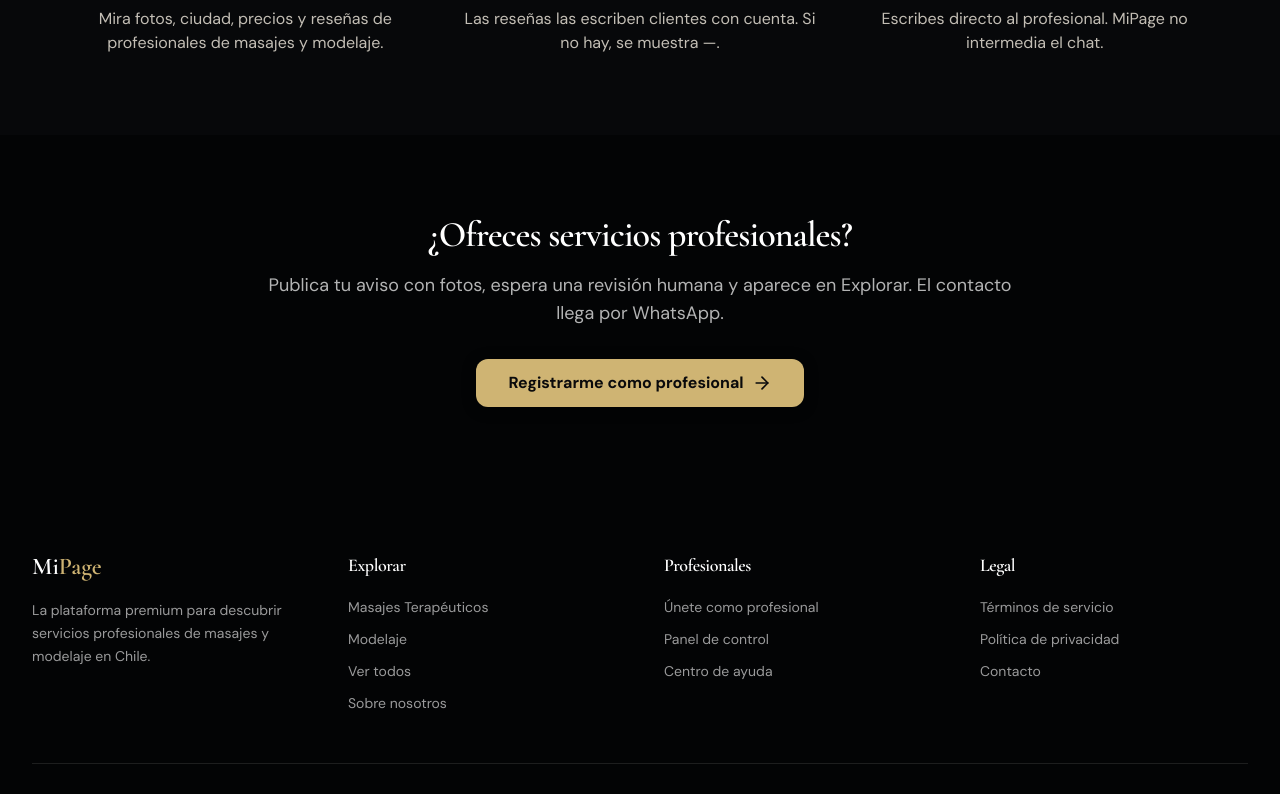
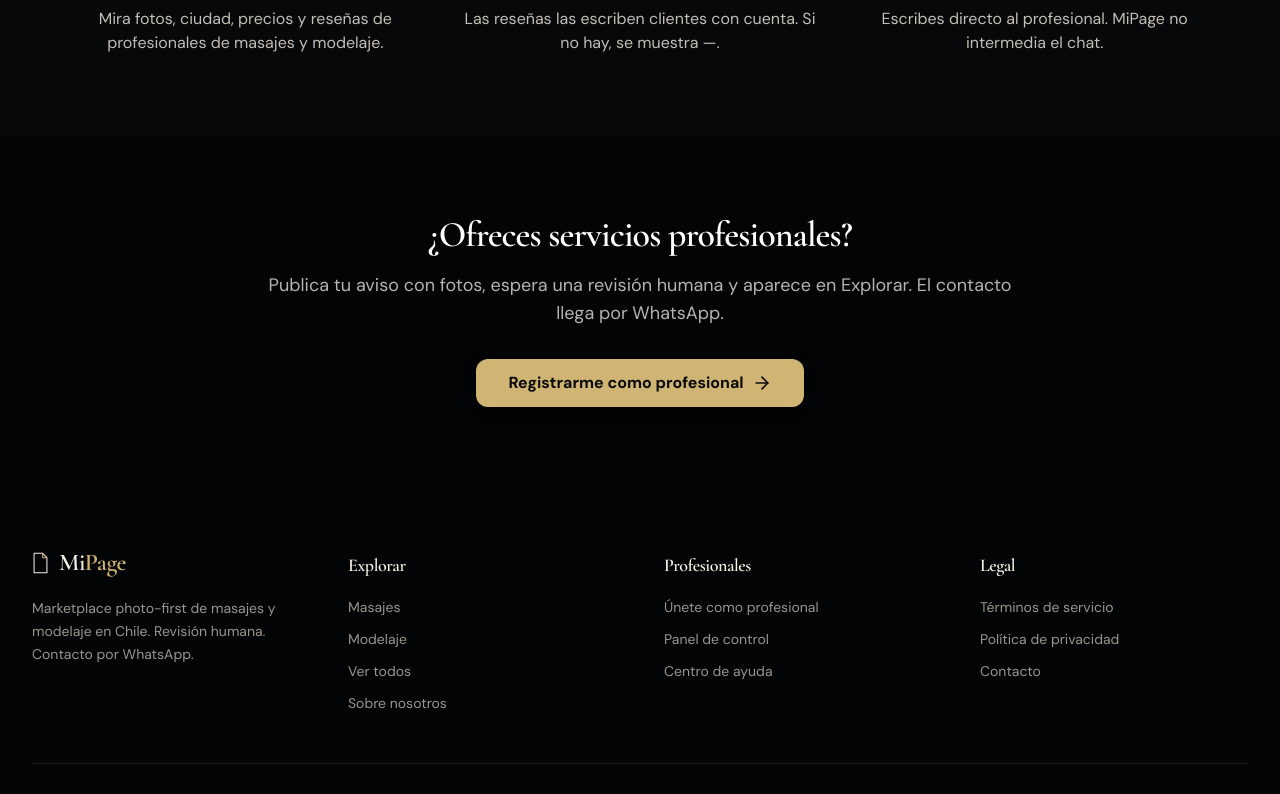
Before and after one commit to datanalytics86/MiPage, a Next.js app in the folder frontend/: page / in a window 1280 px wide. Shown: the part 2000-2794 px from the top of the page. Built offline with nearby package versions, Linux system fonts and the light colour scheme; no server answers; the database is empty.

Commit message:
feat(brand): page-fold mark and tactile header/footer signature

```diff
--- /dev/null
+++ b/frontend/src/components/layout/BrandMark.tsx
@@ -0,0 +1,43 @@
+import { cn } from '@/lib/utils'
+
+/**
+ * Portrait page with a gold dog-ear.
+ * Reads as "Page" without saying it. Not a square app glyph.
+ */
+export function BrandMark({
+  className,
+  wordmark = true,
+}: {
+  className?: string
+  wordmark?: boolean
+}) {
+  return (
+    <span className={cn('inline-flex items-center gap-2.5', className)}>
+      <svg
+        className="brand-mark h-[22px] w-[17px] shrink-0 text-foreground"
+        viewBox="0 0 20 26"
+        fill="none"
+        aria-hidden
+      >
+        <path
+          d="M2.4 1.6h10.1L17.6 6.7v17.7H2.4V1.6Z"
+          stroke="currentColor"
+          strokeWidth="1.2"
+          strokeLinejoin="round"
+        />
+        <path
+          d="M12.5 1.6v5.1h5.1"
+          className="text-gold"
+          stroke="currentColor"
+          strokeWidth="1.2"
+          strokeLinejoin="round"
+        />
+      </svg>
+      {wordmark ? (
+        <span className="font-display text-2xl font-semibold tracking-[-0.02em] text-foreground leading-none">
+          Mi<span className="text-gold">Page</span>
+        </span>
+      ) : null}
+    </span>
+  )
+}
--- a/frontend/src/components/layout/Footer.tsx
+++ b/frontend/src/components/layout/Footer.tsx
@@ -2,93 +2,87 @@ import React from 'react'
 import Link from 'next/link'
 import { Instagram, Mail } from 'lucide-react'
 import { siteConfig } from '@/lib/site'
+import { BrandMark } from '@/components/layout/BrandMark'
 
 export function Footer() {
   return (
-    <footer className="bg-background-dark text-white">
+    <footer className="bg-background-dark text-foreground">
       <div className="container-luxury py-12 lg:py-16">
         <div className="grid grid-cols-1 md:grid-cols-2 lg:grid-cols-4 gap-8 lg:gap-12">
-          {/* Brand */}
           <div className="space-y-4">
-            <Link href="/" className="inline-block">
-              <span className="font-display text-2xl font-semibold">
-                {siteConfig.name.slice(0, 2)}
-                <span className="text-gold">{siteConfig.name.slice(2)}</span>
-              </span>
+            <Link href="/" className="inline-block" aria-label="MiPage inicio">
+              <BrandMark />
             </Link>
-            <p className="text-white/60 text-sm leading-relaxed">
-              La plataforma premium para descubrir servicios profesionales de masajes y modelaje en Chile.
+            <p className="text-foreground-muted text-sm leading-relaxed max-w-xs">
+              Marketplace photo-first de masajes y modelaje en Chile. Revisión humana. Contacto por WhatsApp.
             </p>
           </div>
 
-          {/* Links */}
           <div>
             <h2 className="font-display text-lg font-semibold mb-4">Explorar</h2>
             <ul className="space-y-2">
               <li>
-                <Link href="/explorar/masajes" className="text-white/60 hover:text-gold transition-colors text-sm">
-                  Masajes Terapéuticos
+                <Link href="/explorar/masajes" className="text-foreground-muted hover:text-gold transition-colors text-sm">
+                  Masajes
                 </Link>
               </li>
               <li>
-                <Link href="/explorar/modelaje" className="text-white/60 hover:text-gold transition-colors text-sm">
+                <Link href="/explorar/modelaje" className="text-foreground-muted hover:text-gold transition-colors text-sm">
                   Modelaje
                 </Link>
               </li>
               <li>
-                <Link href="/explorar" className="text-white/60 hover:text-gold transition-colors text-sm">
+                <Link href="/explorar" className="text-foreground-muted hover:text-gold transition-colors text-sm">
                   Ver todos
                 </Link>
               </li>
               <li>
-                <Link href="/sobre-nosotros" className="text-white/60 hover:text-gold transition-colors text-sm">
+                <Link href="/sobre-nosotros" className="text-foreground-muted hover:text-gold transition-colors text-sm">
                   Sobre nosotros
                 </Link>
               </li>
             </ul>
           </div>
 
-          {/* Para Profesionales */}
           <div>
             <h2 className="font-display text-lg font-semibold mb-4">Profesionales</h2>
             <ul className="space-y-2">
               <li>
-                <Link href="/register?type=provider" className="text-white/60 hover:text-gold transition-colors text-sm">
+                <Link href="/register?type=provider" className="text-foreground-muted hover:text-gold transition-colors text-sm">
                   Únete como profesional
                 </Link>
               </li>
               <li>
                 <Link
                   href="/login?redirect=/dashboard"
-                  className="text-white/60 hover:text-gold transition-colors text-sm"
+                  className="text-foreground-muted hover:text-gold transition-colors text-sm"
                 >
                   Panel de control
                 </Link>
               </li>
               <li>
-                <Link href="/ayuda" className="text-white/60 hover:text-gold transition-colors text-sm">
+                <Link href="/ayuda" className="text-foreground-muted hover:text-gold transition-colors text-sm">
                   Centro de ayuda
                 </Link>
               </li>
             </ul>
           </div>
 
-          {/* Legal */}
           <div>
             <h2 className="font-display text-lg font-semibold mb-4">Legal</h2>
             <ul className="space-y-2">
               <li>
-                <Link href="/terminos" className="text-white/60 hover:text-gold transition-colors text-sm">
+                <Link href="/terminos" className="text-foreground-muted hover:text-gold transition-colors text-sm">
                   Términos de servicio
                 </Link>
               </li>
               <li>
-                <Link href="/privacidad" className="text-white/60 hover:text-gold transition-colors text-sm">
+                <Link href="/privacidad" className="text-foreground-muted hover:text-gold transition-colors text-sm">
                   Política de privacidad
                 </Link>
               </li>
               <li>
-                <Link href="/contacto" className="text-white/60 hover:text-gold transition-colors text-sm">
+                <Link href="/contacto" className="text-foreground-muted hover:text-gold transition-colors text-sm">
                   Contacto
                 </Link>
               </li>
@@ -96,9 +90,8 @@ export function Footer() {
           </div>
         </div>
 
-        {/* Bottom */}
         <div className="border-t border-white/10 mt-12 pt-8 flex flex-col md:flex-row justify-between items-center gap-4">
-          <p className="text-white/70 text-sm">
+          <p className="text-foreground-muted text-sm">
             © {new Date().getFullYear()} {siteConfig.name}. Todos los derechos reservados.
           </p>
           <div className="flex items-center space-x-4">
@@ -106,14 +99,14 @@ export function Footer() {
               href={siteConfig.social.instagram}
               target="_blank"
               rel="noopener noreferrer"
-              className="text-white/70 hover:text-gold transition-colors"
+              className="text-foreground-muted hover:text-gold transition-colors"
               aria-label="Instagram de MiPage"
             >
               <Instagram className="h-5 w-5" aria-hidden />
             </a>
             <a
               href={`mailto:${siteConfig.emails.contact}`}
-              className="text-white/70 hover:text-gold transition-colors"
+              className="text-foreground-muted hover:text-gold transition-colors"
               aria-label={`Email ${siteConfig.emails.contact}`}
             >
               <Mail className="h-5 w-5" aria-hidden />
--- a/frontend/src/components/layout/Header.tsx
+++ b/frontend/src/components/layout/Header.tsx
@@ -16,7 +16,7 @@ import {
 } from '@/components/ui/dropdown-menu'
 import { useAuth } from '@/contexts/AuthContext'
 import { cn } from '@/lib/utils'
-import { siteConfig } from '@/lib/site'
+import { BrandMark } from '@/components/layout/BrandMark'
 
 const navLinks = [
   { href: '/explorar', label: 'Explorar', match: (path: string) => path === '/explorar' },
@@ -46,21 +46,18 @@ export function Header() {
 
   const navLinkClass = (isActive: boolean) =>
     cn(
-      'transition-colors duration-200 font-medium relative py-1',
+      'transition-colors duration-base ease-premium font-medium relative py-1',
       isActive
-        ? 'text-gold after:absolute after:bottom-0 after:left-0 after:right-0 after:h-0.5 after:bg-gold after:rounded-full'
+        ? 'text-gold after:absolute after:bottom-0 after:left-0 after:right-0 after:h-px after:bg-gold'
         : 'text-foreground-secondary hover:text-gold'
     )
 
   return (
-    <header className="sticky top-0 z-50 w-full bg-background/95 backdrop-blur supports-[backdrop-filter]:bg-background/80 border-b border-border/50">
+    <header className="sticky top-0 z-50 w-full bg-background/90 backdrop-blur-md supports-[backdrop-filter]:bg-background/75 border-b border-white/[0.05]">
       <div className="container-luxury">
         <div className="flex h-16 items-center justify-between gap-4">
-          <Link href="/" className="flex items-center space-x-2 flex-shrink-0">
-            <span className="font-display text-2xl font-semibold text-foreground">
-              {siteConfig.name.slice(0, 2)}
-              <span className="text-gold">{siteConfig.name.slice(2)}</span>
-            </span>
+          <Link href="/" className="flex-shrink-0" aria-label="MiPage inicio">
+            <BrandMark />
           </Link>
 
           <nav className="hidden lg:flex items-center space-x-8">
@@ -81,13 +78,13 @@ export function Header() {
               placeholder="Buscar..."
               value={headerSearch}
               onChange={(e) => setHeaderSearch(e.target.value)}
-              className="pl-9 h-9 text-sm rounded-xl bg-muted/50 border-transparent focus-visible:border-gold/30"
+              className="pl-9 h-9 text-sm rounded-control bg-muted/50 border-transparent focus-visible:border-gold/30"
             />
           </form>
 
           <div className="hidden md:flex items-center space-x-4 flex-shrink-0">
             {isLoading ? (
-              <div className="h-10 w-24 rounded-lg bg-muted overflow-hidden relative before:absolute before:inset-0 before:animate-shimmer before:bg-gradient-to-r before:from-transparent before:via-white/[0.06] before:to-transparent" />
+              <div className="h-10 w-24 rounded-control bg-muted overflow-hidden relative before:absolute before:inset-0 before:animate-shimmer before:bg-gradient-to-r before:from-transparent before:via-white/[0.06] before:to-transparent" />
             ) : isAuthenticated && profile ? (
               <>
                 <Link href="/favoritos">
@@ -183,7 +180,7 @@ export function Header() {
                   placeholder="Buscar profesionales..."
                   value={headerSearch}
                   onChange={(e) => setHeaderSearch(e.target.value)}
-                  className="pl-9"
+                  className="pl-9 rounded-control"
                   aria-label="Buscar profesionales"
                 />
               </form>
@@ -192,7 +189,7 @@ export function Header() {
                   key={link.href}
                   href={link.href}
                   className={cn(
-                    'block px-4 py-2 rounded-lg transition-colors',
+                    'block px-4 py-2 rounded-control transition-colors',
                     link.match(pathname)
                       ? 'text-gold bg-gold/10 font-medium'
                       : 'text-foreground-secondary hover:text-gold hover:bg-muted'
--- a/frontend/src/components/layout/index.ts
+++ b/frontend/src/components/layout/index.ts
@@ -1,2 +1,3 @@
 export { Header } from './Header'
 export { Footer } from './Footer'
+export { BrandMark } from './BrandMark'
```
